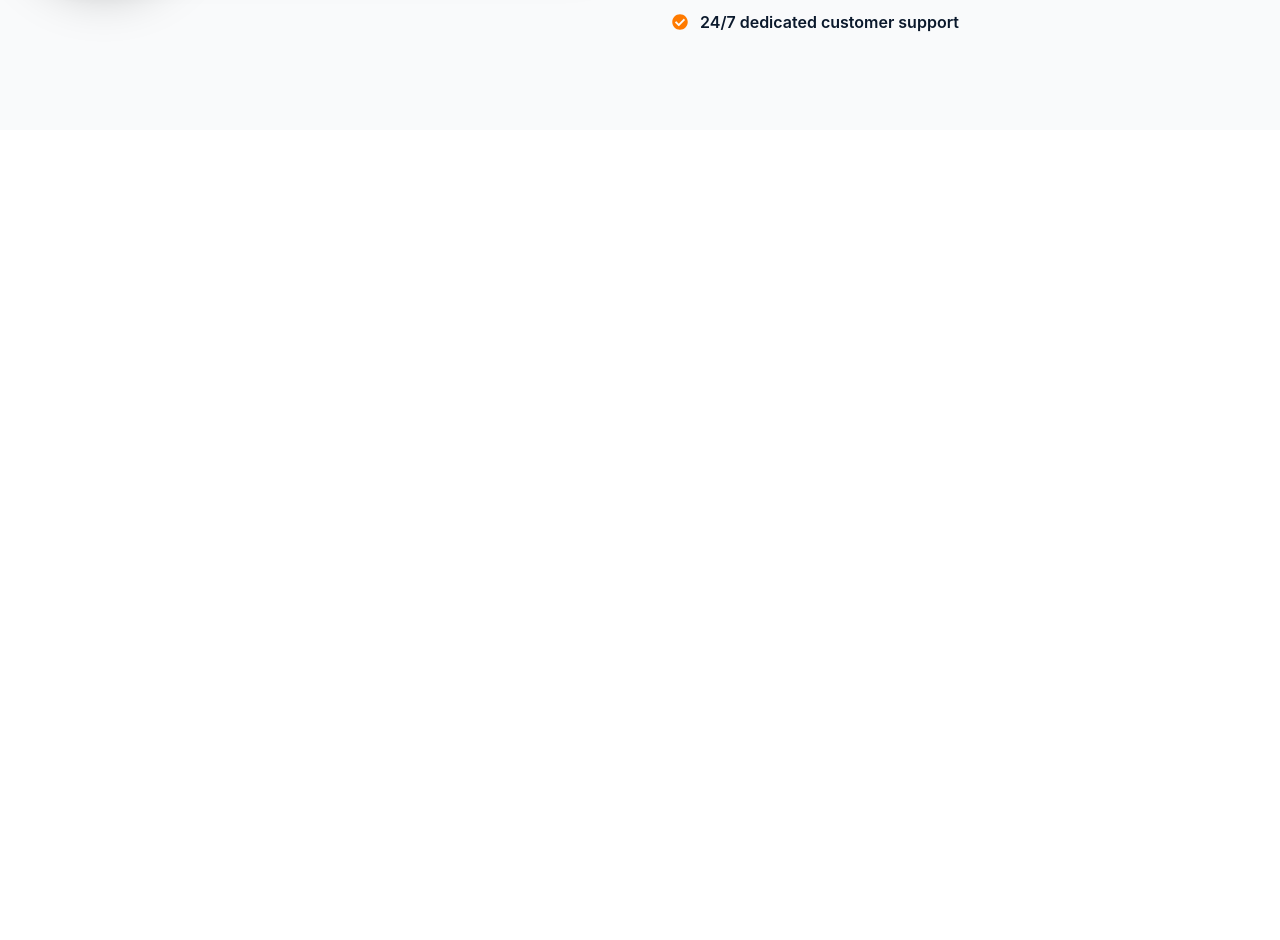
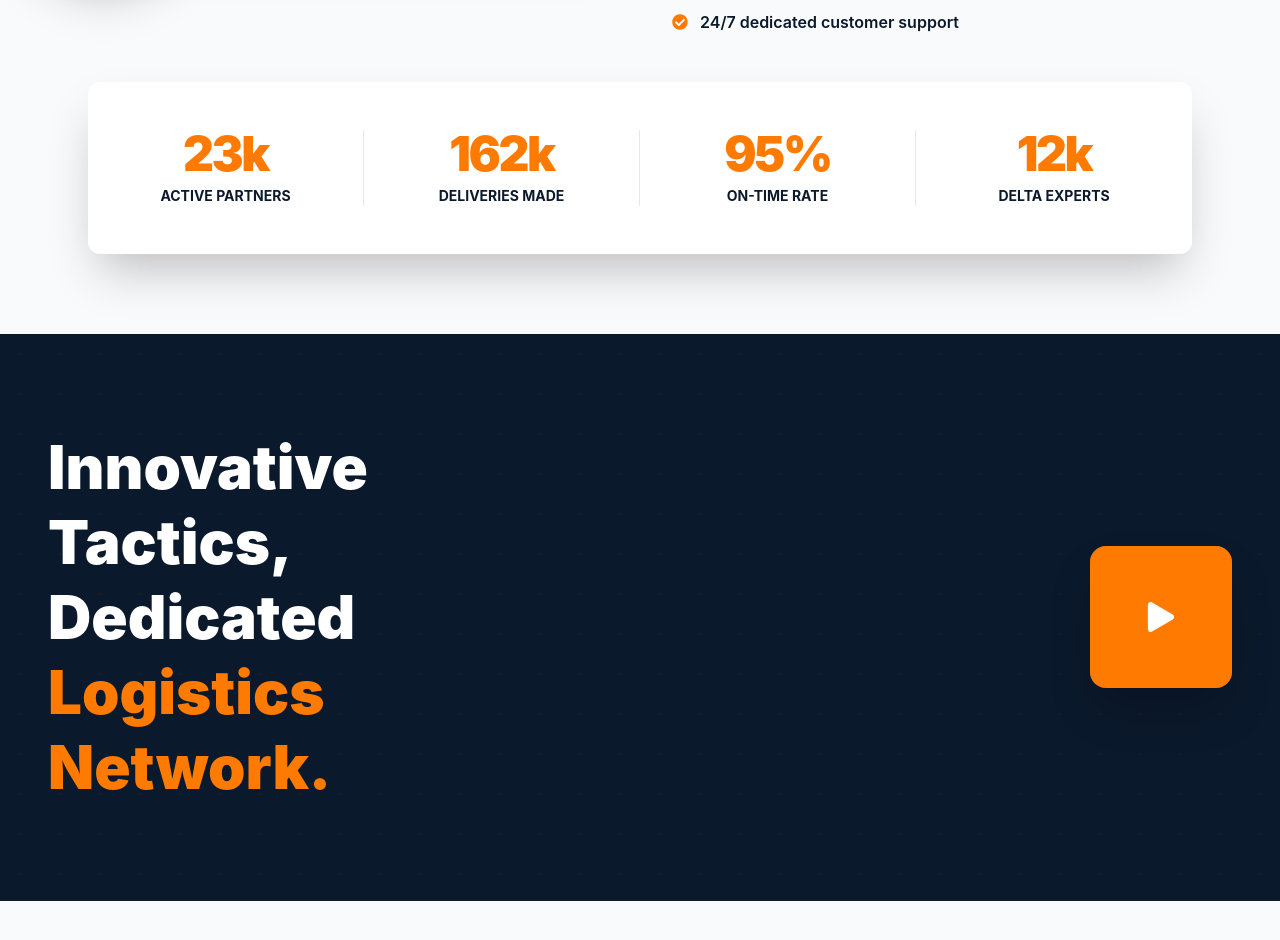
Before and after one commit to Rodralban17/tracking-website-2, a React (Vite) app: page / in a window 1280 px wide. Shown: the part 1560-2500 px from the top of the page. Before the commit the page ends 1690 px from the top, so only its background shows below. Built offline with nearby package versions, Linux system fonts and the light colour scheme.

Commit message:
Counter added

```diff
--- /dev/null
+++ b/src/Components/Counter.jsx
@@ -0,0 +1,85 @@
+import React from 'react';
+import { motion, useMotionValue, useTransform, animate } from 'framer-motion';
+import { useEffect, useRef } from 'react';
+import { FaPlay } from 'react-icons/fa';
+
+const CounterItem = ({ target, label, suffix = "" }) => {
+  const count = useMotionValue(0);
+  const rounded = useTransform(count, (latest) => Math.round(latest) + suffix);
+  const ref = useRef(null);
+
+  useEffect(() => {
+    const controls = animate(count, target, { duration: 2, ease: "easeOut" });
+    return controls.stop;
+  }, [target]);
+
+  return (
+    <div className="flex flex-col items-center justify-center border-r last:border-r-0 border-gray-200 px-4 md:px-8">
+      <motion.span className="text-4xl md:text-5xl font-black text-[#FF7A00] tracking-tighter">
+        {rounded}
+      </motion.span>
+      <span className="text-[#0B192C] font-bold text-xs md:text-sm uppercase mt-2 text-center">
+        {label}
+      </span>
+    </div>
+  );
+};
+
+const StatisticsSection = () => {
+  return (
+    <section className="relative pt-20 pb-32">
+      {/* Floating Counter Bar */}
+      <div className="max-w-6xl mx-auto px-6 relative z-10 -mt-32">
+        <motion.div
+          initial={{ y: 50, opacity: 0 }}
+          whileInView={{ y: 0, opacity: 1 }}
+          viewport={{ once: true }}
+          className="bg-white shadow-2xl rounded-xl py-12 grid grid-cols-2 lg:grid-cols-4 gap-y-8"
+        >
+          <CounterItem target={23} suffix="k" label="Active Partners" />
+          <CounterItem target={162} suffix="k" label="Deliveries Made" />
+          <CounterItem target={95} suffix="%" label="On-Time Rate" />
+          <CounterItem target={12} suffix="k" label="Delta Experts" />
+        </motion.div>
+      </div>
+
+      {/* Video/Text Section with Dark Pattern Background */}
+      <div className="bg-[#0B192C] mt-20 py-24 relative overflow-hidden">
+        {/* Subtle pattern overlay - simplified for Tailwind */}
+        <div className="absolute inset-0 opacity-5 pointer-events-none"
+             style={{ backgroundImage: 'radial-gradient(#FF7A00 1px, transparent 0)', backgroundSize: '40px 40px' }}>
+        </div>
+
+        <div className="max-w-7xl mx-auto px-6 lg:px-12 flex flex-col md:flex-row items-center justify-between gap-12">
+          <motion.div
+            initial={{ x: -50, opacity: 0 }}
+            whileInView={{ x: 0, opacity: 1 }}
+            className="max-w-xl"
+          >
+            <h2 className="text-white text-4xl lg:text-6xl font-black leading-tight">
+              Innovative Tactics, <br />
+              Dedicated <span className="text-[#FF7A00]">Logistics <br />Network.</span>
+            </h2>
+          </motion.div>
+
+          {/* Animated Video Button */}
+          <motion.div
+             initial={{ scale: 0.8, opacity: 0 }}
+             whileInView={{ scale: 1, opacity: 1 }}
+             className="relative"
+          >
+            {/* Pulsing rings */}
+            <div className="absolute inset-0 bg-[#FF7A00] rounded-2xl animate-ping opacity-20"></div>
+            <div className="absolute inset-0 bg-[#FF7A00] rounded-2xl animate-pulse opacity-40"></div>
+
+            <button className="relative bg-[#FF7A00] p-10 lg:p-14 rounded-2xl text-white shadow-2xl group transition-transform hover:scale-105">
+              <FaPlay size={30} className="group-hover:scale-110 transition-transform" />
+            </button>
+          </motion.div>
+        </div>
+      </div>
+    </section>
+  );
+};
+
+export default StatisticsSection;
--- a/src/Pages/HomePage.jsx
+++ b/src/Pages/HomePage.jsx
@@ -1,6 +1,7 @@
 import {React} from 'react';
 import Hero from '../Components/Hero';
 import AboutUsSection from '../Components/AboutUs Section';
+import StatisticsSection from '../Components/Counter';
 const HomePage = () => {
   return (
    <div>
@@ -9,6 +10,7 @@ const HomePage = () => {
          <Hero/>
         </section>
         <AboutUsSection/>
+        <StatisticsSection/>
       </main>
     </div>
   );
```
